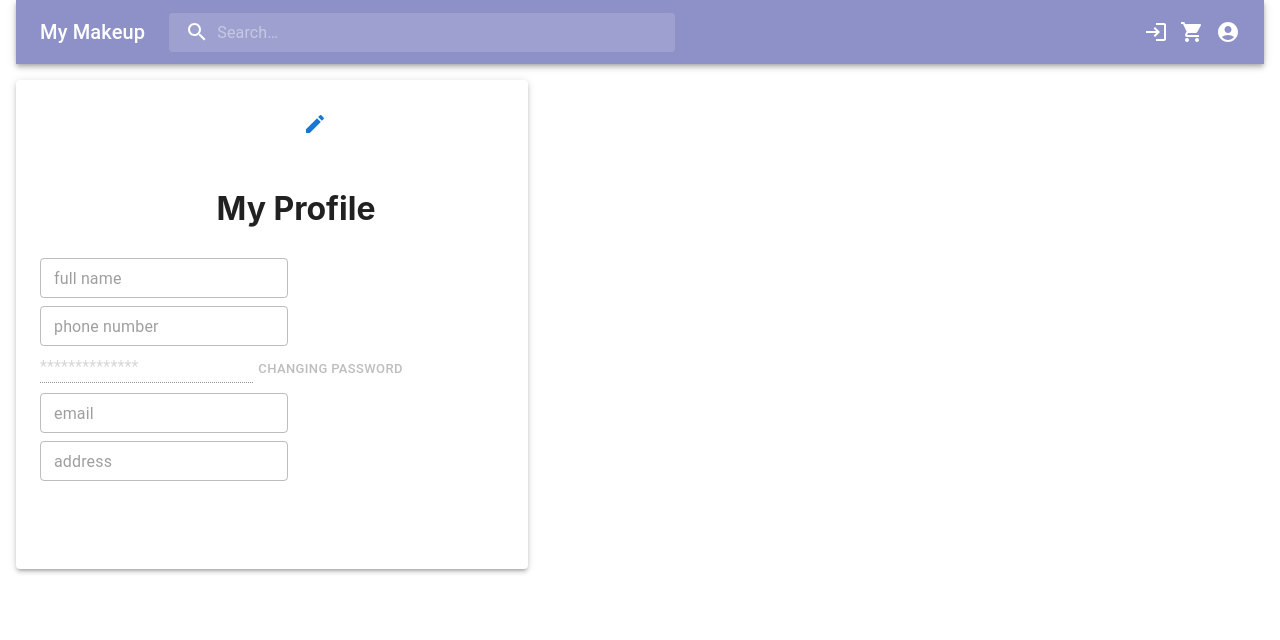
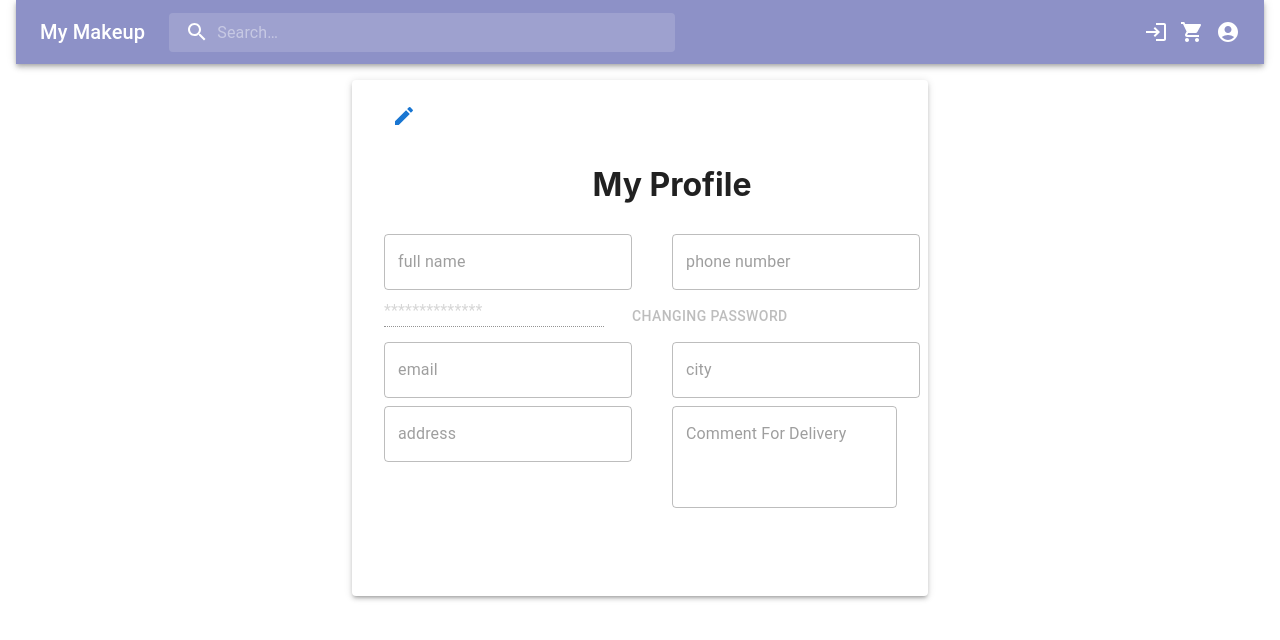
Before and after one commit to ayabryl/WebProgramming, a React (Create React App) app in the folder ui/: page /profile in a window 1280 px wide. Shown: the top 640 px of the page. Built offline with nearby package versions, Linux system fonts and the light colour scheme.

Commit message:
adding fields to profile

```diff
--- a/ui/src/components/profile/UserProfile.js
+++ b/ui/src/components/profile/UserProfile.js
@@ -26,6 +26,8 @@ const UserProfile = (props) => {
   const idToken = Cookies.get("idToken");
   const email = Cookies.get("email");
 
+  const [city, setCity] = React.useState("");
+  const [CommentForDelivery, setCommentForDelivery] = React.useState("");
   const [address, setAddress] = React.useState("");
   const [name, setName] = React.useState("");
   const [phone, setPhone] = React.useState("");
@@ -33,9 +35,6 @@ const UserProfile = (props) => {
   const fetchData = () => {
     // const response = await axios.get('/api/user');
     // setAddress(response.data);
-    setAddress("SAGI");
-    setName("sagi");
-    setPhone("05468188");
   };
 
   useEffect(() => {
@@ -64,26 +63,22 @@ const UserProfile = (props) => {
           display: "flex",
           "& > :not(style)": {
             m: 2,
-            width: "40%",
+            width: "45%",
             height: "110%",
           },
+          justifyContent: "center",
         }}
       >
         <Toaster position="top-center" reverseOrder={false} />
         <Paper elevation={3}>
           <Grid
-            sx={{ mt: 2, ml: 2 }}
+            sx={{ mt: 1, ml: 4 }}
             container
             justifyContent="center"
             rowSpacing={1}
-            columnSpacing={1}
           >
             {!edit ? (
-              <Grid
-                item
-                xs={2}
-                sx={{ mb: 2, display: "flex", justifyContent: "flex-end" }}
-              >
+              <Grid item xs={12} alignSelf="flex-end">
                 <IconButton onClick={() => setEdit(true)} aria-label="edit">
                   <EditIcon color="primary" />
                 </IconButton>
@@ -94,7 +89,7 @@ const UserProfile = (props) => {
               <StyledH1> My Profile</StyledH1>
             </Grid>
 
-            <Grid item xs={12}>
+            <Grid item xs={6}>
               <TextField
                 disabled={!edit}
                 id="name"
@@ -104,11 +99,10 @@ const UserProfile = (props) => {
                   setName(event.target.value);
                 }}
                 variant="outlined"
-                size="small"
               />
             </Grid>
 
-            <Grid item xs={12}>
+            <Grid item xs={6}>
               <TextField
                 disabled={!edit}
                 id="phone"
@@ -118,7 +112,6 @@ const UserProfile = (props) => {
                   setPhone(event.target.value);
                 }}
                 variant="outlined"
-                size="small"
               />
             </Grid>
 
@@ -133,7 +126,12 @@ const UserProfile = (props) => {
                 <Input size="small" disabled placeholder="**************" />
               </Grid>
               <Grid item xs={5}>
-                <Button size="small" disabled={!edit} onClick={handleClickOpen}>
+                <Button
+                  size="extara"
+                  fontSize="small"
+                  disabled={!edit}
+                  onClick={handleClickOpen}
+                >
                   changing password
                 </Button>
               </Grid>
@@ -141,17 +139,30 @@ const UserProfile = (props) => {
                 <PasswordDialog open={open} handleClose={handleClose} />
               </Grid>
             </Grid>
-            <Grid item xs={12}>
+            <Grid item xs={6}>
               <TextField
                 disabled
                 id="email"
                 label="email"
                 defaultValue={Cookies.get("email")}
                 variant="outlined"
-                size="small"
               />
             </Grid>
-            <Grid item xs={12}>
+
+            <Grid item xs={6}>
+              <TextField
+                disabled={!edit}
+                id="city"
+                label="city"
+                defaultValue={city}
+                onChange={(event) => {
+                  setCity(event.target.value);
+                }}
+                variant="outlined"
+              />
+            </Grid>
+
+            <Grid item xs={6}>
               <TextField
                 disabled={!edit}
                 id="address"
@@ -161,7 +172,21 @@ const UserProfile = (props) => {
                   setAddress(event.target.value);
                 }}
                 variant="outlined"
-                size="small"
+              />
+            </Grid>
+
+            <Grid item xs={6}>
+              <TextField
+                disabled={!edit}
+                id="CommentForDelivery"
+                label="Comment For Delivery"
+                defaultValue={CommentForDelivery}
+                onChange={(event) => {
+                  setCommentForDelivery(event.target.value);
+                }}
+                variant="outlined"
+                rows={3}
+                multiline
               />
             </Grid>
 
```
